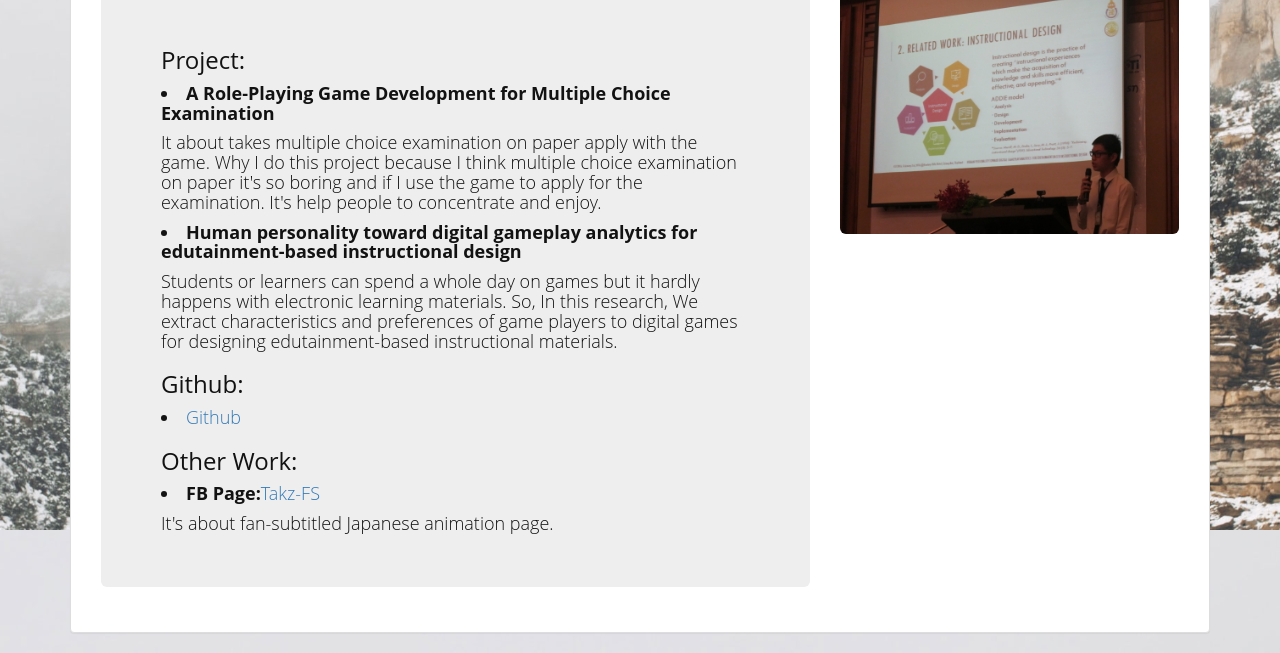
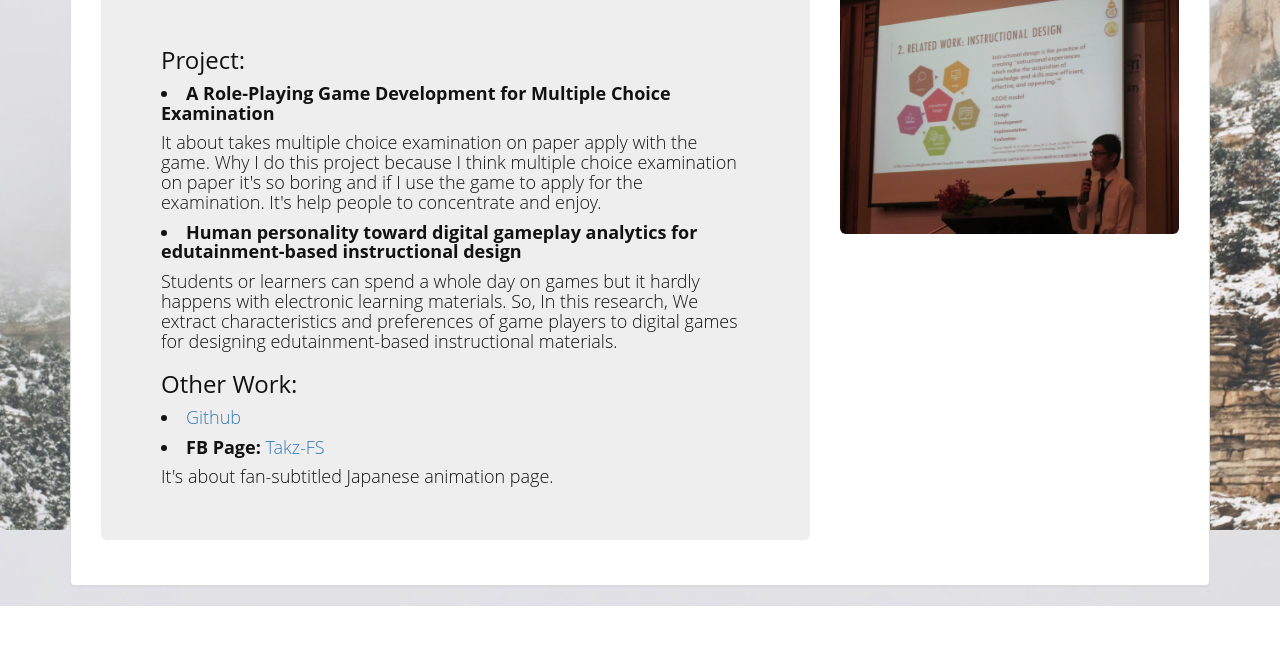
Before and after one commit to topal36jkm/webui, a plain HTML site: page work.html in a window 1280 px wide. Shown: the part 270-923 px from the top of the page. After the commit the page ends 876 px from the top, so only its background shows below. Drawn offline with nearby package versions, Linux system fonts and the light colour scheme.

Commit message:
Update work.html

```diff
--- a/work.html
+++ b/work.html
@@ -123,10 +123,9 @@
                                   Students or learners can spend a whole day on games but it hardly happens with electronic learning materials.
                                   So, In this research, We extract characteristics and preferences of game players to digital games for designing edutainment-based instructional materials.
                               </h4>
-                              <b class="font"><h3>Github:</h3></b>
-                              <h4 class="font"><li><a href="https://github.com/topal36jkm/webui" target="_blank">Github</a></li><h4>
                                 <b class="font"><h3>Other Work:</h3></b>
-                                <h4 class="font"><li><b>FB Page:</b><a href="https://www.facebook.com/akirazhls/" target="_blank">Takz-FS</a></li><h4>
+                                <h4 class="font"><li><a href="https://github.com/topal36jkm/webui" target="_blank">Github</a></li><h4>
+                                <h4 class="font"><li><b>FB Page: </b> <a href="https://www.facebook.com/akirazhls/" target="_blank">Takz-FS</a></li><h4>
                                   <h4 class="font">
                                     It's about fan-subtitled Japanese animation page.
                                   </h4>
```
